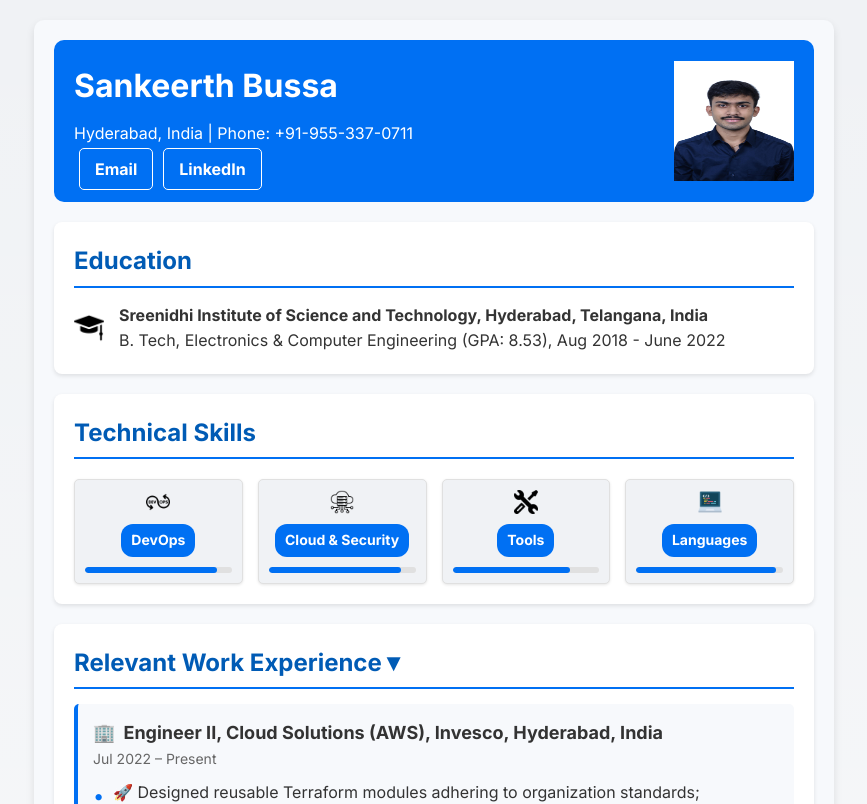
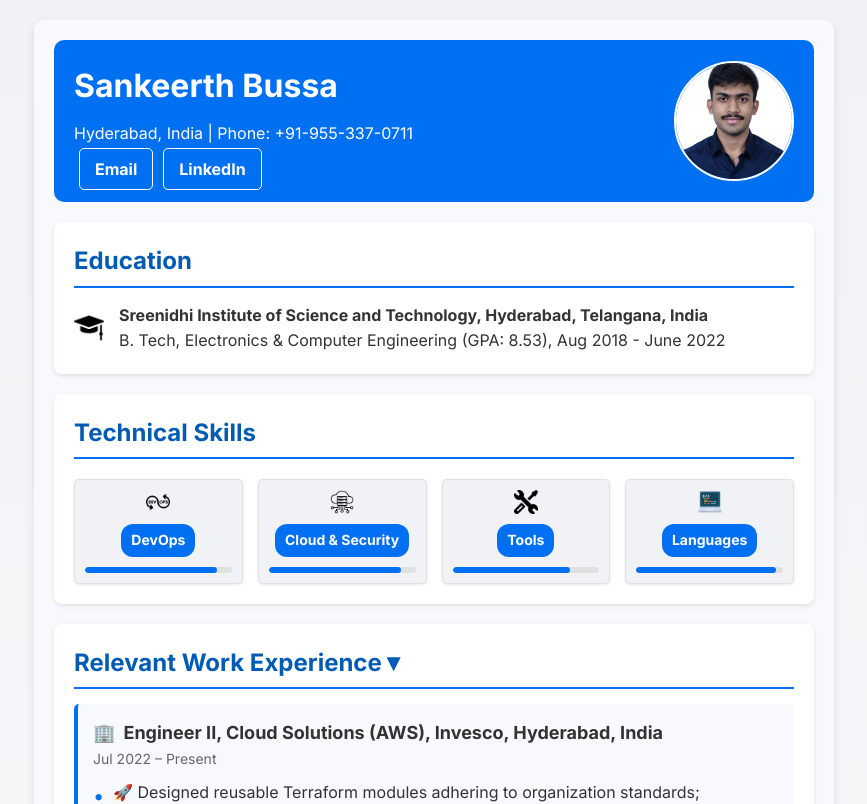
Before and after one commit to sankeerth-bussa/resume, a Next.js app: page / in a window 1280 px wide. Shown: the top 804 px of the page, without its empty margins (206-1073 px from the left). Built offline with nearby package versions, Linux system fonts and the light colour scheme.

Commit message:
Refactor image paths in Next.js components

```diff
--- a/app/page.js
+++ b/app/page.js
@@ -40,13 +40,12 @@ export default function Home() {
           {/* Profile Photo */}
 
           <Image
-            src={`${
-              process.env.NODE_ENV === "production" ? "/resume" : ""
-            }/profile.jpeg`}
+            src={`${process.env.NODE_ENV === "production" ? "/resume" : ""}/profile.png`} // Adjust path according to the base path
             alt="Profile Photo of Sankeerth Bussa"
-            width={120}
-            height={120}
-            unoptimized
+            className="profile-photo"
+            width={120} // Specify width of the image
+            height={120} // Specify height of the image
+            unoptimized // Disable image optimization for static deployment
           />
         </section>
 
--- a/components/Skills.js
+++ b/components/Skills.js
@@ -1,6 +1,7 @@
 "use client"; // This is a client component
 
 import React from "react";
+import Image from "next/image";
 import "../styles/styles.css"; // Ensure you have the right path to your CSS file
 
 export default function Skills() {
@@ -10,10 +11,13 @@ export default function Skills() {
       <div className="skills-grid">
         {/* DevOps Skills */}
         <div className="skill-card">
-          <img
-            src="/devops-icon.png"
+          <Image
+            src={`${process.env.NODE_ENV === "production" ? "/resume" : ""}/devops-icon.png`}
             alt="DevOps Icon"
             className="skill-icon"
+            width={120}
+            height={120}
+            unoptimized
           />
           <span className="skill-badge">DevOps</span>
           <div className="skill-progress">
@@ -30,10 +34,13 @@ export default function Skills() {
 
         {/* Cloud & Security Skills */}
         <div className="skill-card">
-          <img
-            src="/cloud-icon.png"
+          <Image
+            src={`${process.env.NODE_ENV === "production" ? "/resume" : ""}/cloud-icon.png`}
             alt="Cloud & Security Icon"
             className="skill-icon"
+            width={120}
+            height={120}
+            unoptimized
           />
           <span className="skill-badge">Cloud & Security</span>
           <div className="skill-progress">
@@ -49,7 +56,14 @@ export default function Skills() {
 
         {/* Tools Skills */}
         <div className="skill-card">
-          <img src="/tools-icon.png" alt="Tools Icon" className="skill-icon" />
+          <Image
+            src={`${process.env.NODE_ENV === "production" ? "/resume" : ""}/tools-icon.png`}
+            alt="Tools Icon"
+            className="skill-icon"
+            width={120}
+            height={120}
+            unoptimized
+          />
           <span className="skill-badge">Tools</span>
           <div className="skill-progress">
             <div className="skill-progress-bar" style={{ width: "80%" }}></div>
@@ -65,10 +79,13 @@ export default function Skills() {
 
         {/* Programming Languages */}
         <div className="skill-card">
-          <img
-            src="/languages-icon.png"
+          <Image
+            src={`${process.env.NODE_ENV === "production" ? "/resume" : ""}/languages-icon.png`}
             alt="Languages Icon"
             className="skill-icon"
+            width={120}
+            height={120}
+            unoptimized
           />
           <span className="skill-badge">Languages</span>
           <div className="skill-progress">
```
